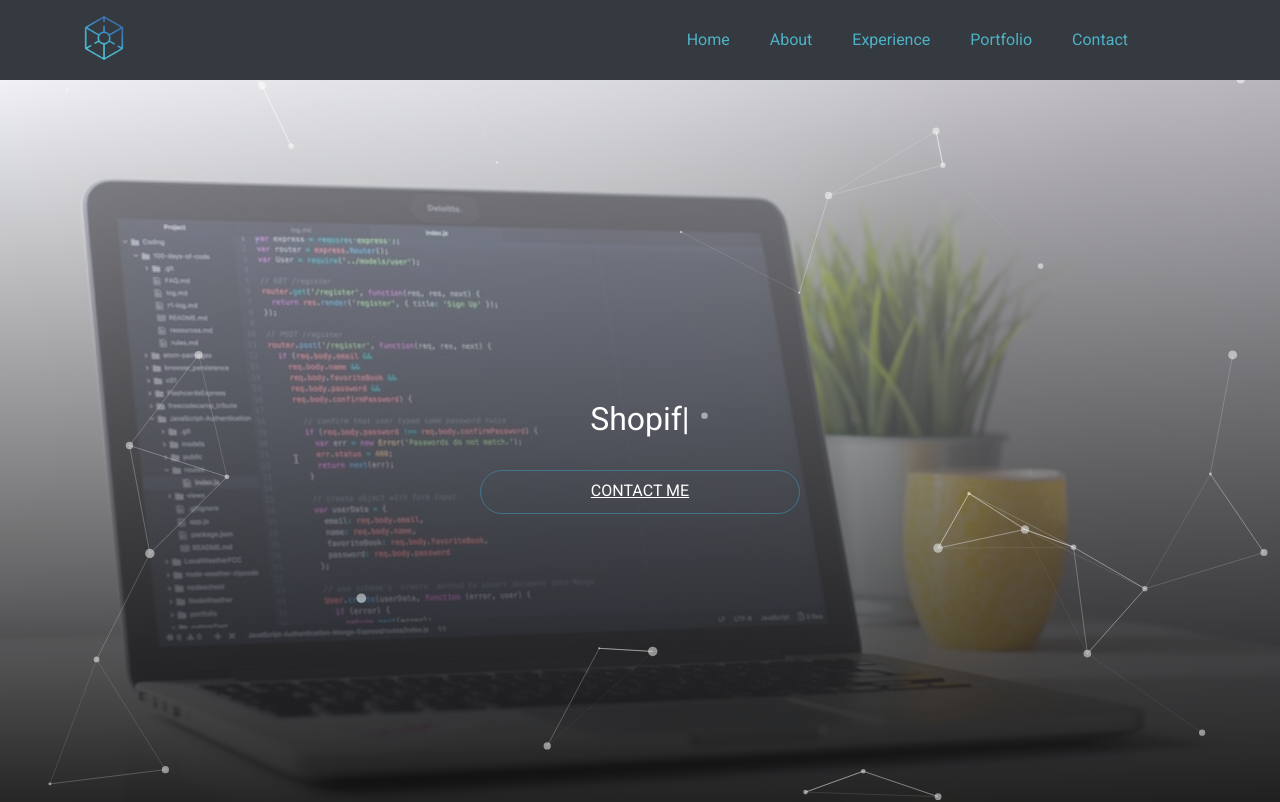
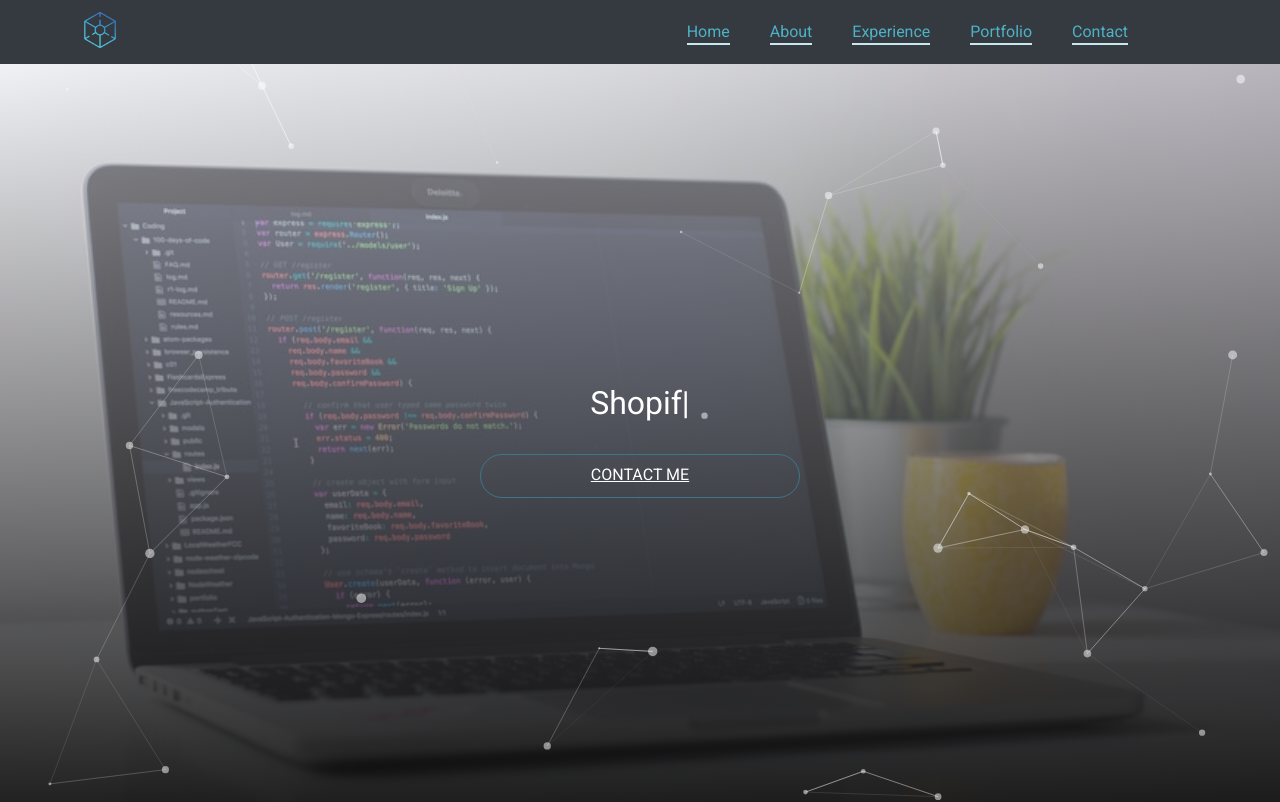
Before and after one commit to Fafaew/portfolio, a React (Create React App) app: page / in a window 1280 px wide. Shown: the top 802 px of the page. Built offline with nearby package versions, Linux system fonts and the light colour scheme.

Commit message:
navbar | added styles and fixed scroll

```diff
--- a/public/index.html
+++ b/public/index.html
@@ -24,7 +24,7 @@
       work correctly both with client-side routing and a non-root public URL.
       Learn how to configure a non-root public URL by running `npm run build`.
     -->
-    <title>Rafael Tregelas - Web Page</title>
+    <title>Rafael Tregelas</title>
   </head>
   <body>
     <noscript>You need to enable JavaScript to run this app.</noscript>
--- a/src/components/Navbar/Navbar.jsx
+++ b/src/components/Navbar/Navbar.jsx
@@ -9,6 +9,11 @@
 
   const handleClick = () => {
     setCliked(!clicked);
+    if (!clicked) {
+      document.body.style.overflow = 'hidden';
+    } else {
+      document.body.style.overflow = 'auto';
+    }
   };
 
 
--- a/src/components/Navbar/Navbar.module.scss
+++ b/src/components/Navbar/Navbar.module.scss
@@ -10,11 +10,11 @@
   z-index: 2;
 
   @include media-lg {
-    height: $spacing-11;
+    height: 4rem;
   }
 
   .logoContainer {
-    margin: 21px 0 0 $spacing-5;
+    margin: 24px 0 0 $spacing-5;
     align-self: unset;
 
     @include media-lg {
@@ -23,7 +23,7 @@
     }
 
     .navLogo {
-      height: $spacing-7;
+      height: 2.5rem;
     }
   }
 
@@ -45,7 +45,7 @@
     @include media-lg {
       flex-direction: row;
       width: 100%;
-      height: 5rem;
+      height: 4rem;
       position: inherit;
       background-color: $primary-dark;
       box-shadow: none;
@@ -76,12 +76,14 @@
       color: $primary-blue;
       margin-right: $spacing-6;
       text-decoration: none;
-      border-bottom: 1px solid transparent;
+      border-bottom: 2px solid #c9e7ee;
+      padding-bottom: 2px;
 
 
       &:hover {
+        color: #c9e7ee;
         transition:  .5s ease-in-out;
-        border-bottom: 1px solid red;
+        border-bottom: 2px solid $primary-blue;
       }
     }
   }
--- a/src/index.module.scss
+++ b/src/index.module.scss
@@ -1,4 +1,4 @@
-@import url('https://fonts.googleapis.com/css2?family=Poppins:wght@300;400;500;700&family=Roboto:wght@300;400;700&display=swap');
+@import url('https://fonts.googleapis.com/css2?family=Poppins:wght@300;400;500;700&family=Roboto+Condensed:ital,wght@0,100..900;1,100..900&family=Roboto:wght@300;400;700&display=swap');
 
 *, *:before, *:after{
   box-sizing: border-box;
```
